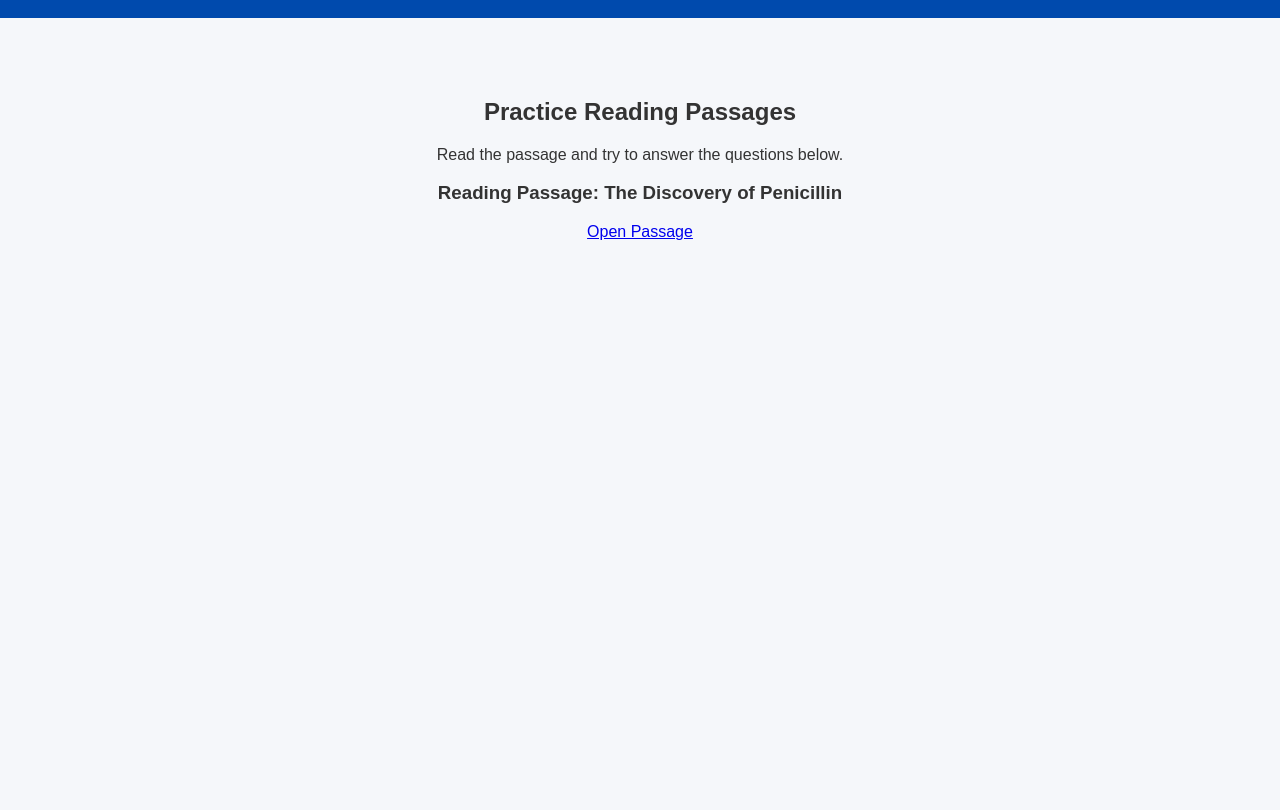
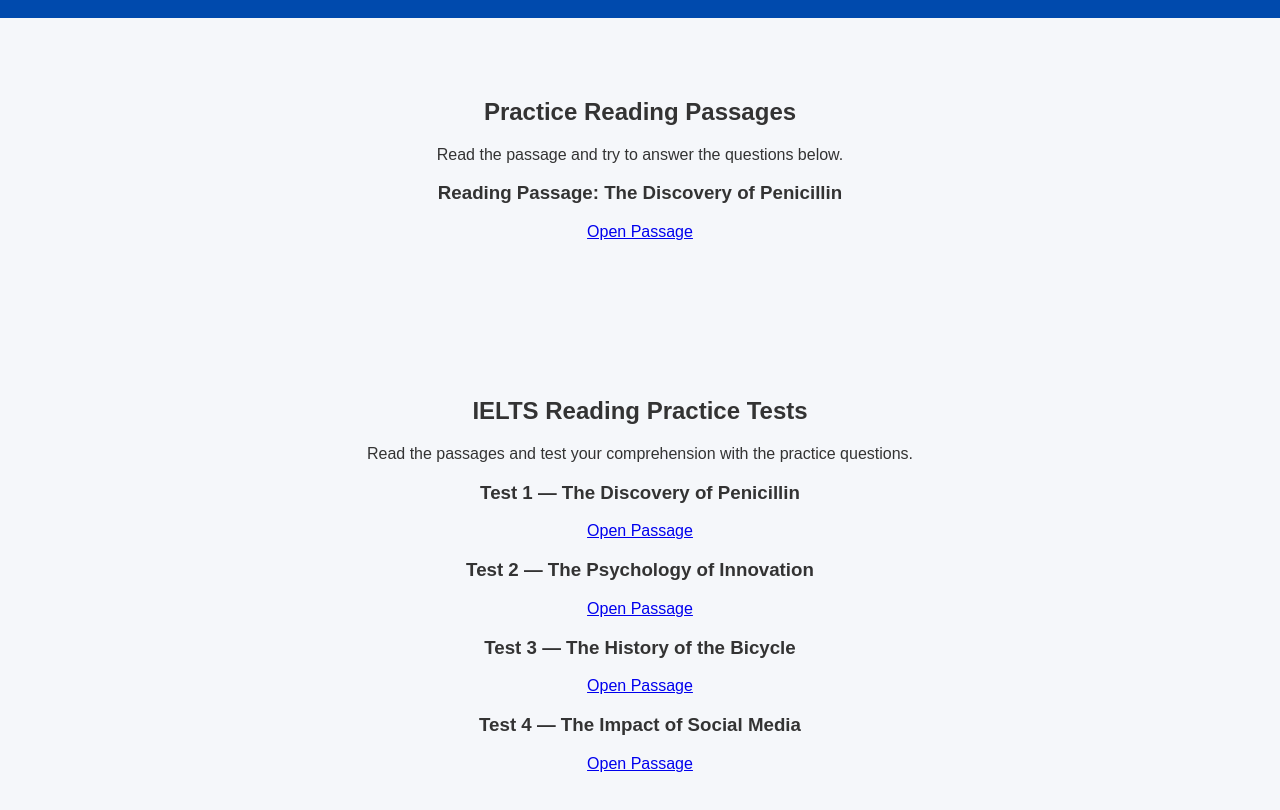
Before and after one commit to recruiterexpresstransportation-boop/ieltsprep.online, a plain HTML site: page reading.html in a window 1280 px wide. Shown: the part 120-930 px from the top of the page. Before the commit the page ends 800 px from the top, so only its background shows below. Drawn offline with Linux system fonts and the light colour scheme.

Commit message:
Update reading.html

```diff
--- a/reading.html
+++ b/reading.html
@@ -28,3 +28,29 @@
   </main>
 </body>
 </html>
+<main>
+  <section class="materials">
+    <h2>IELTS Reading Practice Tests</h2>
+    <p>Read the passages and test your comprehension with the practice questions.</p>
+
+    <div class="material">
+      <h3>Test 1 — The Discovery of Penicillin</h3>
+      <p><a href="https://ielts-up.com/reading/ielts-reading-sample-1.1.html" target="_blank">Open Passage</a></p>
+    </div>
+
+    <div class="material">
+      <h3>Test 2 — The Psychology of Innovation</h3>
+      <p><a href="https://ielts-up.com/reading/ielts-reading-sample-2.1.html" target="_blank">Open Passage</a></p>
+    </div>
+
+    <div class="material">
+      <h3>Test 3 — The History of the Bicycle</h3>
+      <p><a href="https://ielts-up.com/reading/ielts-reading-sample-3.1.html" target="_blank">Open Passage</a></p>
+    </div>
+
+    <div class="material">
+      <h3>Test 4 — The Impact of Social Media</h3>
+      <p><a href="https://ielts-up.com/reading/ielts-reading-sample-4.1.html" target="_blank">Open Passage</a></p>
+    </div>
+  </section>
+</main>
```
